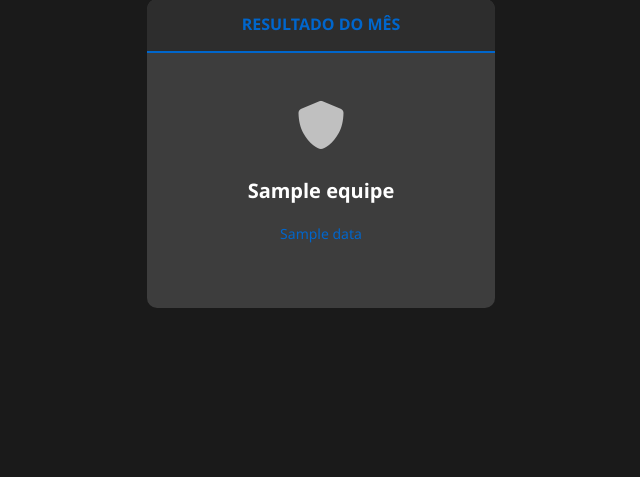
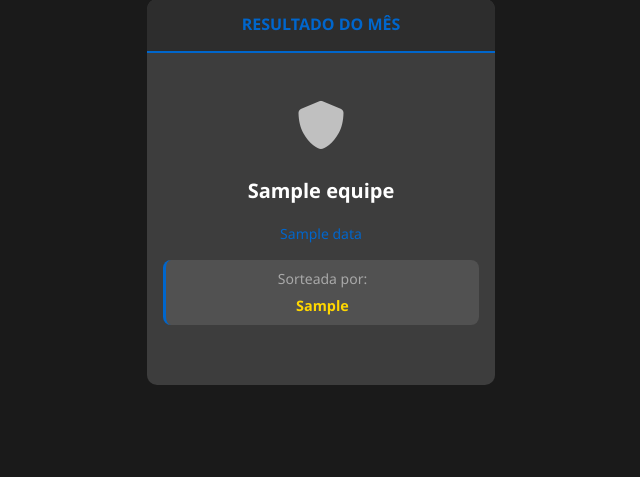
Before and after one commit to tcharlysonsantos-lab/battlezone, a Python web app: template frontend/templates/historico_sorteios.html in a window 1280 px wide. Shown: the part 383-860 px from the top of the page, without its empty margins (319-959 px from the left). Before the commit the page ends 691 px from the top, so only its background shows below. Run offline with Jinja, Linux system fonts and the light colour scheme; the template is opened without the code that fills it: most values are stand-ins (such as "Sample title", 1, 10 or a date in 2020).

Commit message:
finalize: exibir quem sorteou no historico

```diff
--- a/frontend/templates/historico_sorteios.html
+++ b/frontend/templates/historico_sorteios.html
@@ -47,6 +47,14 @@
                                 <h5 style="color: white; font-weight: bold; margin-bottom: 8px;">{{ item.operador }}</h5>
                                 <p class="text-white-50 mb-3">@{{ item.operador_warname }}</p>
                                 <small style="color: var(--laranja);">{{ item.data }}</small>
+
+                                <!-- Info de quem sorteou -->
+                                {% if item.sorteado_por %}
+                                    <div style="background-color: rgba(255, 255, 255, 0.1); border-radius: 8px; padding: 8px; margin-top: 12px; border-left: 3px solid var(--laranja);">
+                                        <small class="text-white-50 d-block mb-1">Sorteado por:</small>
+                                        <span style="color: #FFD700; font-weight: bold; font-size: 0.9rem;">{{ item.sorteado_por }}</span>
+                                    </div>
+                                {% endif %}
                             </div>
                             {% if é_admin_gerente %}
                             <div class="d-flex gap-2 justify-content-center mt-3">
@@ -85,6 +93,14 @@
                             <i class="fas fa-shield-alt" style="font-size: 48px; color: #C0C0C0; margin-bottom: 30px; display: block;"></i>
                             <h5 style="color: white; font-weight: bold; margin-bottom: 20px;">{{ item.equipe }}</h5>
                             <p style="color: #0066CC; font-size: 14px;">{{ item.data }}</p>
+
+                            <!-- Info de quem sorteou -->
+                            {% if item.sorteado_por %}
+                                <div style="background-color: rgba(255, 255, 255, 0.1); border-radius: 8px; padding: 8px; margin: 12px 0; border-left: 3px solid #0066CC;">
+                                    <small class="text-white-50 d-block mb-1">Sorteada por:</small>
+                                    <span style="color: #FFD700; font-weight: bold; font-size: 0.9rem;">{{ item.sorteado_por }}</span>
+                                </div>
+                            {% endif %}
                             {% if é_admin_gerente %}
                             <div class="d-flex gap-2 justify-content-center mt-4">
                                 <button class="btn btn-sm btn-outline-info"
```
